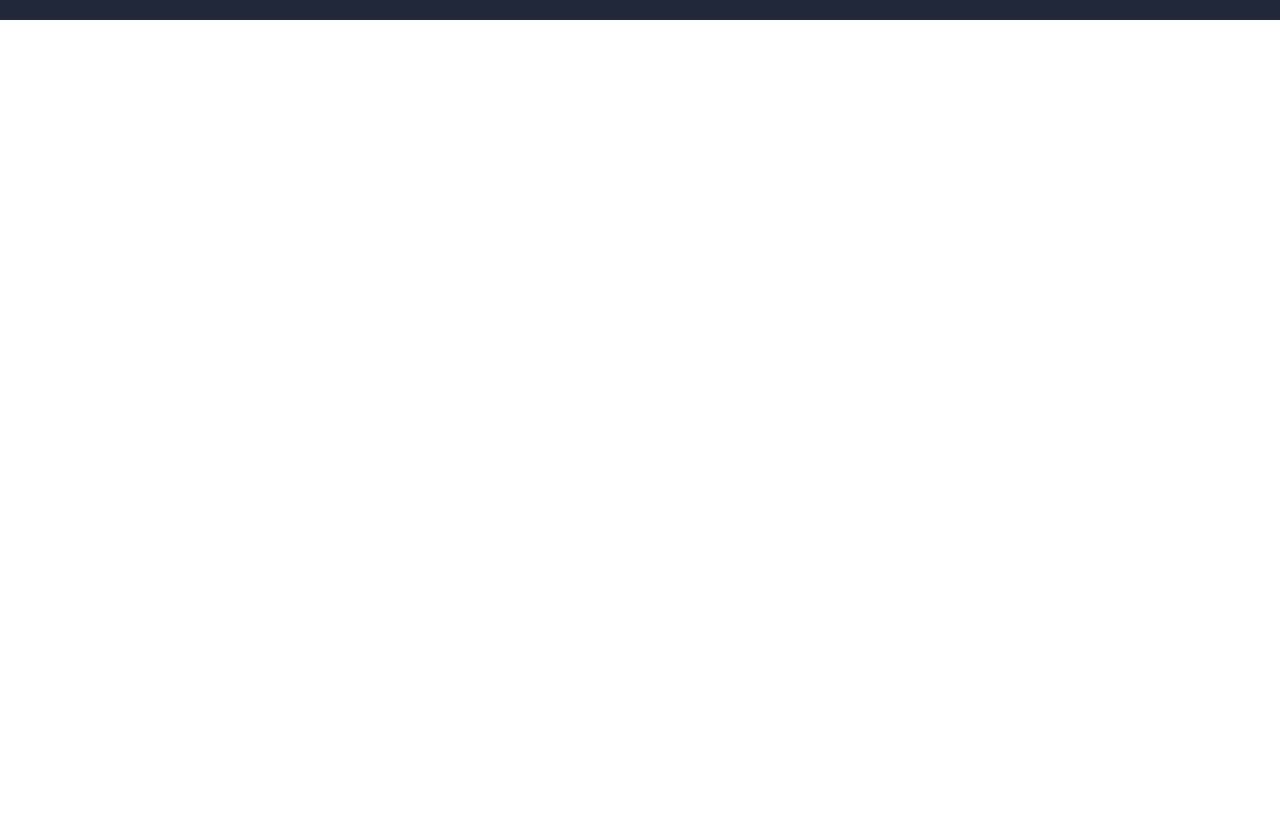
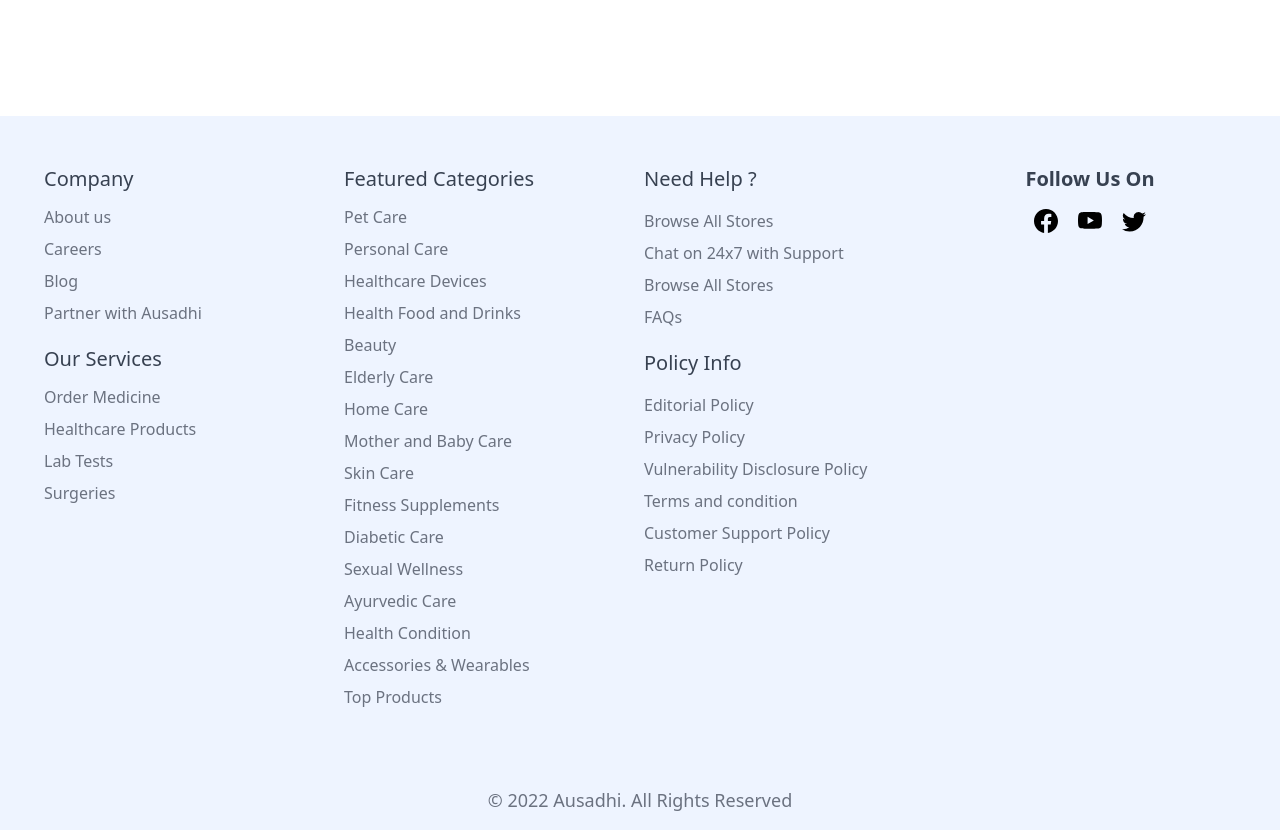
Before and after one commit to nikikalwar/app-frontend, a React (Create React App) app: page /signin in a window 1280 px wide. Shown: the part 780-1610 px from the top of the page. Before the commit the page ends 896 px from the top, so only its background shows below. Built offline with nearby package versions, Linux system fonts and the light colour scheme.

Commit message:
Footer Component done

```diff
--- a/src/components/Footer.js
+++ b/src/components/Footer.js
@@ -1,8 +1,139 @@
+// react-icons
+import { BsFacebook, BsYoutube, BsTwitter } from "react-icons/bs";
+
 const Footer = () => {
+  const FeaturedCategories = [
+    "Pet Care",
+    "Personal Care",
+    "Healthcare Devices",
+    "Health Food and Drinks",
+    "Beauty",
+    "Elderly Care",
+    "Home Care",
+    "Mother and Baby Care",
+    "Skin Care",
+    "Fitness Supplements",
+    "Diabetic Care",
+    "Sexual Wellness",
+    "Ayurvedic Care",
+    "Health Condition",
+    "Accessories & Wearables",
+    "Top Products",
+  ];
+
   return (
-    <nav className="bg-gray-800 w-full h-18 text-center fixed bottom-0">
-      <h1 className="text-6xl text-white p-4">Footer</h1>
-    </nav>
+    <>
+      <nav style={{ backgroundColor: "#EEF4FF" }}>
+        <div className="flex  w-full h-auto text-center px-[40px] py-[45px]">
+          {/* first-section */}
+          <div className="flex flex-col w-1/4  text-left">
+            <div className="mb-3">
+              <h1 className="text-xl  text-gray-700 p-1 mb-1 ">Company</h1>
+              <p className="text-gray-500 p-1 cursor-pointer hover:text-gray-700 ">
+                About us
+              </p>
+              <p className="text-gray-500 p-1 cursor-pointer hover:text-gray-700 ">
+                Careers
+              </p>
+              <p className="text-gray-500 p-1 cursor-pointer hover:text-gray-700 ">
+                Blog
+              </p>
+              <p className="text-gray-500 p-1 cursor-pointer hover:text-gray-700 ">
+                {" "}
+                Partner with Ausadhi
+              </p>
+            </div>
+            <div>
+              <h1 className="text-xl  text-gray-700 p-1 mb-1 ">Our Services</h1>
+              <p className="text-gray-500 p-1 cursor-pointer hover:text-gray-700 ">
+                Order Medicine
+              </p>
+              <p className="text-gray-500 p-1 cursor-pointer hover:text-gray-700 ">
+                Healthcare Products
+              </p>
+              <p className="text-gray-500 p-1 cursor-pointer hover:text-gray-700 ">
+                Lab Tests
+              </p>
+              <p className="text-gray-500 p-1 cursor-pointer hover:text-gray-700 ">
+                Surgeries
+              </p>
+            </div>
+          </div>
+          {/* second-section */}
+          <div className="flex flex-col w-1/4  text-left">
+            <div className="mb-3">
+              <h1 className="text-xl  text-gray-700 p-1 mb-1 ">
+                Featured Categories
+              </h1>
+              {FeaturedCategories.map((name, index) => {
+                return (
+                  <p
+                    key={index}
+                    className="text-gray-500 p-1 cursor-pointer hover:text-gray-700 "
+                  >
+                    {name}
+                  </p>
+                );
+              })}
+            </div>
+          </div>
+          {/* third-section */}
+          <div className="flex flex-col w-1/4  text-left">
+            <div className="mb-3">
+              <h1 className="text-xl  text-gray-700 p-1 mb-2 ">Need Help ?</h1>
+              <p className="text-gray-500 p-1 cursor-pointer hover:text-gray-700 ">
+                Browse All Stores
+              </p>
+              <p className="text-gray-500 p-1 cursor-pointer hover:text-gray-700 ">
+                Chat on 24x7 with Support
+              </p>
+              <p className="text-gray-500 p-1 cursor-pointer hover:text-gray-700 ">
+                Browse All Stores
+              </p>
+              <p className="text-gray-500 p-1 cursor-pointer hover:text-gray-700 ">
+                FAQs
+              </p>
+            </div>
+            <div>
+              {/* other  */}
+              <h1 className="text-xl  text-gray-700 p-1 mb-2 ">Policy Info</h1>
+              <p className="text-gray-500 p-1 cursor-pointer hover:text-gray-700 ">
+                Editorial Policy
+              </p>
+              <p className="text-gray-500 p-1 cursor-pointer hover:text-gray-700 ">
+                Privacy Policy
+              </p>
+              <p className="text-gray-500 p-1 cursor-pointer hover:text-gray-700 ">
+                Vulnerability Disclosure Policy
+              </p>
+              <p className="text-gray-500 p-1 cursor-pointer hover:text-gray-700 ">
+                Terms and condition
+              </p>
+              <p className="text-gray-500 p-1 cursor-pointer hover:text-gray-700 ">
+                Customer Support Policy
+              </p>
+              <p className="text-gray-500 p-1 cursor-pointer hover:text-gray-700 ">
+                Return Policy
+              </p>
+            </div>
+          </div>
+          {/* fourth -section */}
+          <div className="w-1/4">
+            <h1 className="text-xl font-bold  text-gray-700 p-1 mb-3 ">
+              Follow Us On
+            </h1>
+            <div className="flex justify-center gap-5 ">
+              <BsFacebook size={24} className="cursor-pointer" />
+              <BsYoutube size={24} className="cursor-pointer" />
+              <BsTwitter size={24} className="cursor-pointer" />
+            </div>
+          </div>
+        </div>
+        <div className="flex text-lg text-bold text-gray-500 py-4 px-2 justify-center">
+          <h1>© 2022 Ausadhi. All Rights Reserved</h1>
+        </div>
+      </nav>
+    </>
   );
 };
 
--- a/src/components/NavBar.js
+++ b/src/components/NavBar.js
@@ -3,7 +3,7 @@
 export const NavBar = () => {
   return (
     <>
-      <nav className="flex justify-between items-center bg-gray-800 w-full h-18 p-2">
+      <nav className="flex justify-between items-center bg-gray-400 w-full h-18 p-2">
         <Link to="/">
           <div className="w-[80px] h-[80px]">
             <img src={logo} alt="logo" className="object-cover p-2" />
--- a/tailwind.config.js
+++ b/tailwind.config.js
@@ -18,6 +18,7 @@
       "2xl": "1536px",
       // => @media (min-width: 1536px) { ... }
     },
+
     extend: {},
   },
   plugins: [],
```
